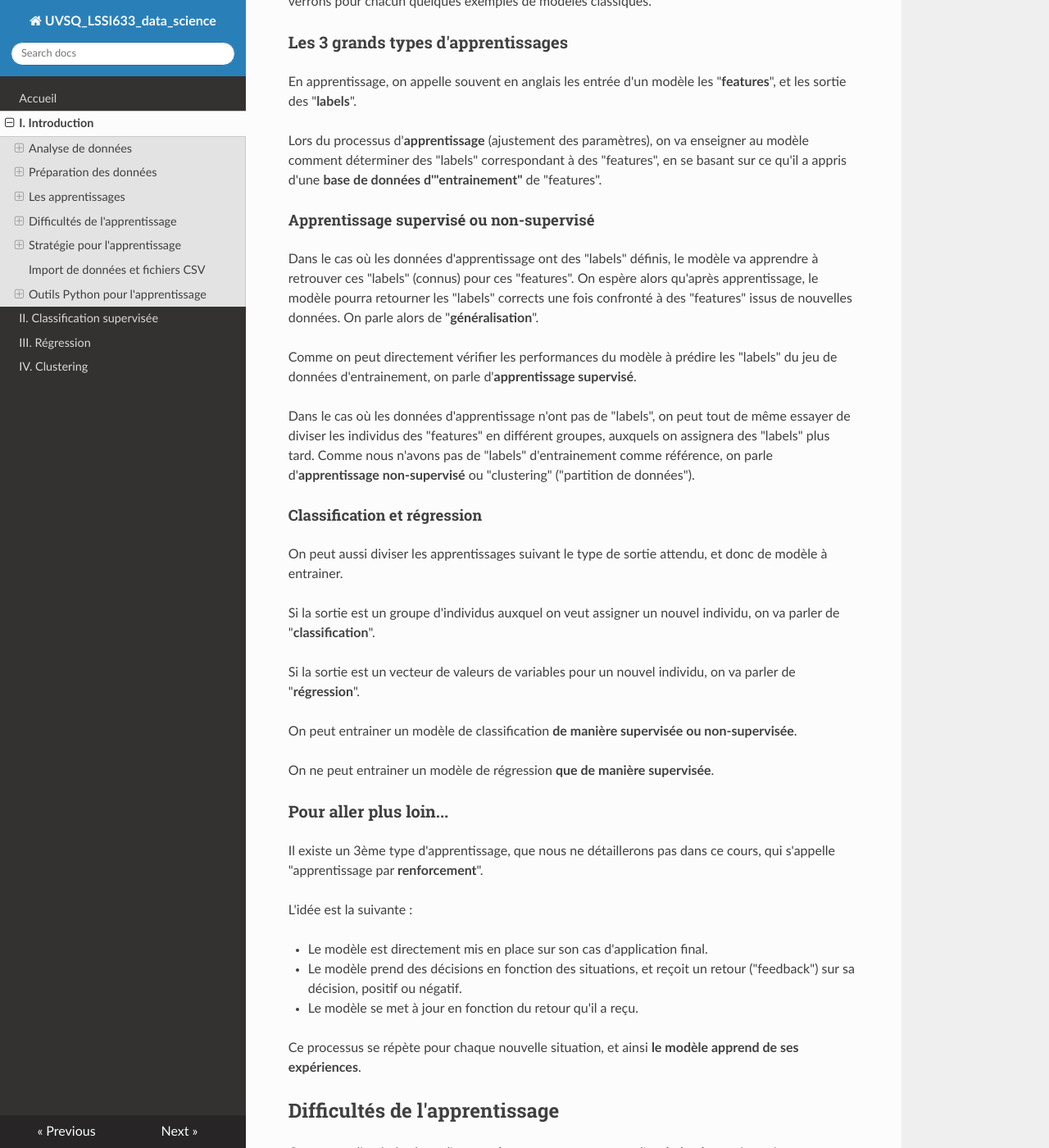
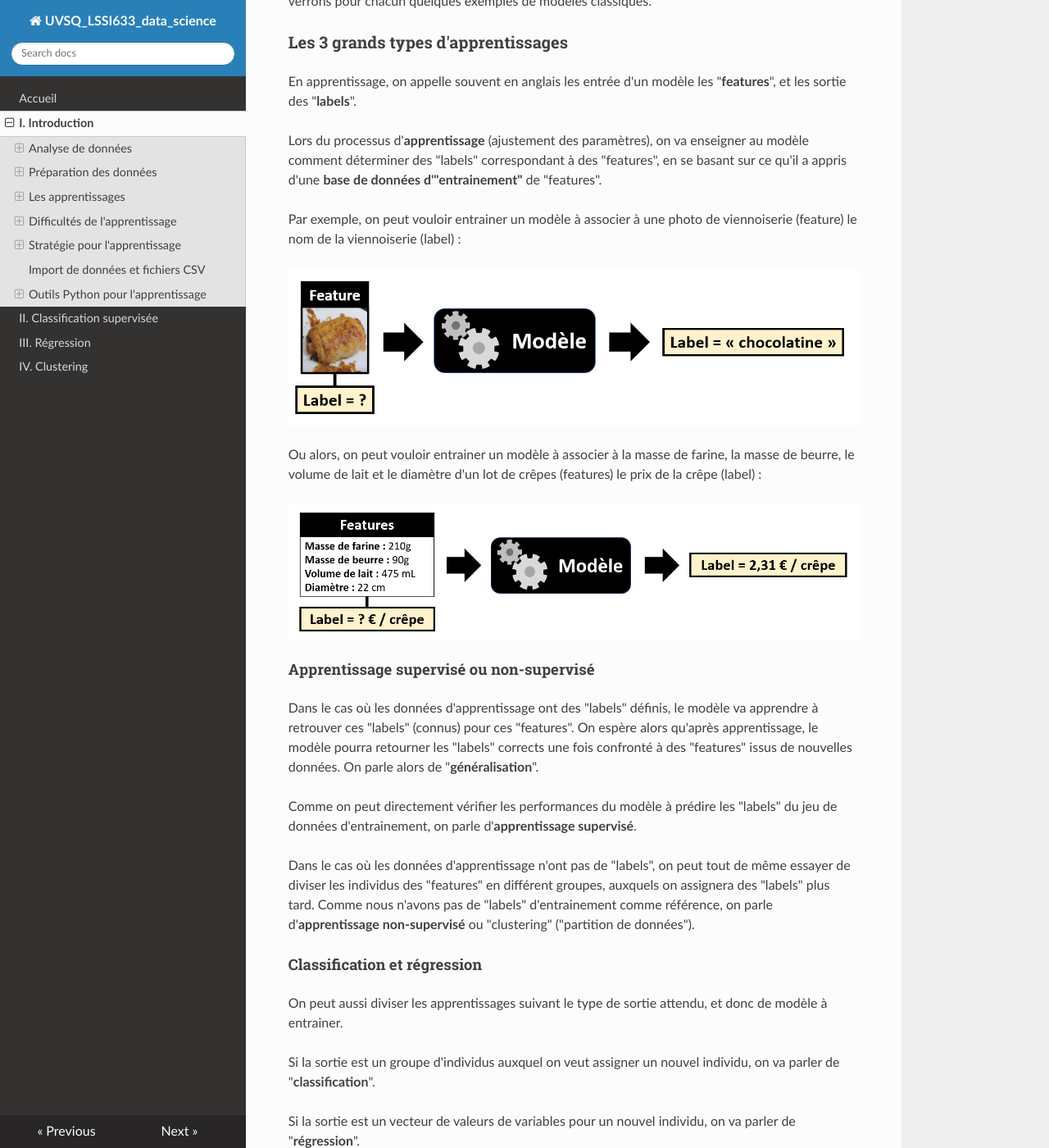
Before and after one commit to NicOudart/UVSQ_LSSI633_data_science, an MkDocs documentation site: the page built from docs/Chap1_Introduction.md, in a window 1280 px wide and 1400 px high, scrolled down 19298 px. Shown: the whole window at 82% size. Built offline with MkDocs 1.6.1, drawn with Linux system fonts in a browser that asks for light colours; nearby versions of some CDN libraries; some of the changed text lies outside the part shown.

Commit message:
-Adding illustrations to Chapter 1.

```diff
--- a/docs/Chap1_Introduction.md
+++ b/docs/Chap1_Introduction.md
@@ -527,6 +527,14 @@ En apprentissage, on appelle souvent en anglais les entrée d'un modèle les "**
 
 Lors du processus d'**apprentissage** (ajustement des paramètres), on va enseigner au modèle comment déterminer des "labels" correspondant à des "features", en se basant sur ce qu'il a appris d'une **base de données d'"entrainement"** de "features".
 
+Par exemple, on peut vouloir entrainer un modèle à associer à une photo de viennoiserie (feature) le nom de la viennoiserie (label) :
+
+![Exemple d'apprentissage 1](img/Chap1_apprentissage_1.png)
+
+Ou alors, on peut vouloir entrainer un modèle à associer à la masse de farine, la masse de beurre, le volume de lait et le diamètre d'un lot de crêpes (features) le prix de la crêpe (label) :
+
+![Exemple d'apprentissage 2](img/Chap1_apprentissage_2.png)
+
 #### Apprentissage supervisé ou non-supervisé
 
 Dans le cas où les données d'apprentissage ont des "labels" définis, le modèle va apprendre à retrouver ces "labels" (connus) pour ces "features".
@@ -550,6 +558,8 @@ On peut entrainer un modèle de classification **de manière supervisée ou non-
 
 On ne peut entrainer un modèle de régression **que de manière supervisée**.
 
+NB : Comme seule la classification peut être "non-supervisée", on parle en général directement de **clustering**.
+
 ### Pour aller plus loin...
 
 Il existe un 3ème type d'apprentissage, que nous ne détaillerons pas dans ce cours, qui s'appelle "apprentissage par **renforcement**".
@@ -607,6 +619,8 @@ Comme on peut s'y attendre, ceci va avoir tendance à biaser notre modèle.
 Par exemple, mettons que l'on veuille entrainer un modèle à reconnaitre une photo d'un pain au chocolat d'un pain suisse.
 Les pains au chocolat étant plus courants en boulangerie que les pains suisses, on aura un **déséquilibre** dans la base de données d'entrainement, qui fera que notre modèle aura plus tendance à prédire qu'une photo montre un pain au chocolat qu'un pain suisse.
 
+![Base de données désequilibrée](img/Chap1_desequilibre.png)
+
 Il existe plusieurs méthodes pour éviter les biais d'entrainement, en jouant soit sur l'échantillonage, soit sur les poids accordés aux différentes données pendant l'entrainement.
 
 Il est à noter qu'un mauvais échantillonage ou un déséquilibre d'une base de données utilisée pour la tester notre modèle après entrainement est aussi problématique : si on teste notre modèle sur une base de données ne contenant que des photos de pains au chocolat, il est évident que notre mesure des performances du modèle ne vaudra pas grand chose.
```
Also changed, not shown: other parts of docs/Chap1_Introduction.md (+2 -0 lines), docs/img/Chap1_apprentissage_1.png (added), docs/img/Chap1_apprentissage_2.png (added), docs/img/Chap1_desequilibre.png (added), docs/img/Chap1_types_apprentissage.png (added).
